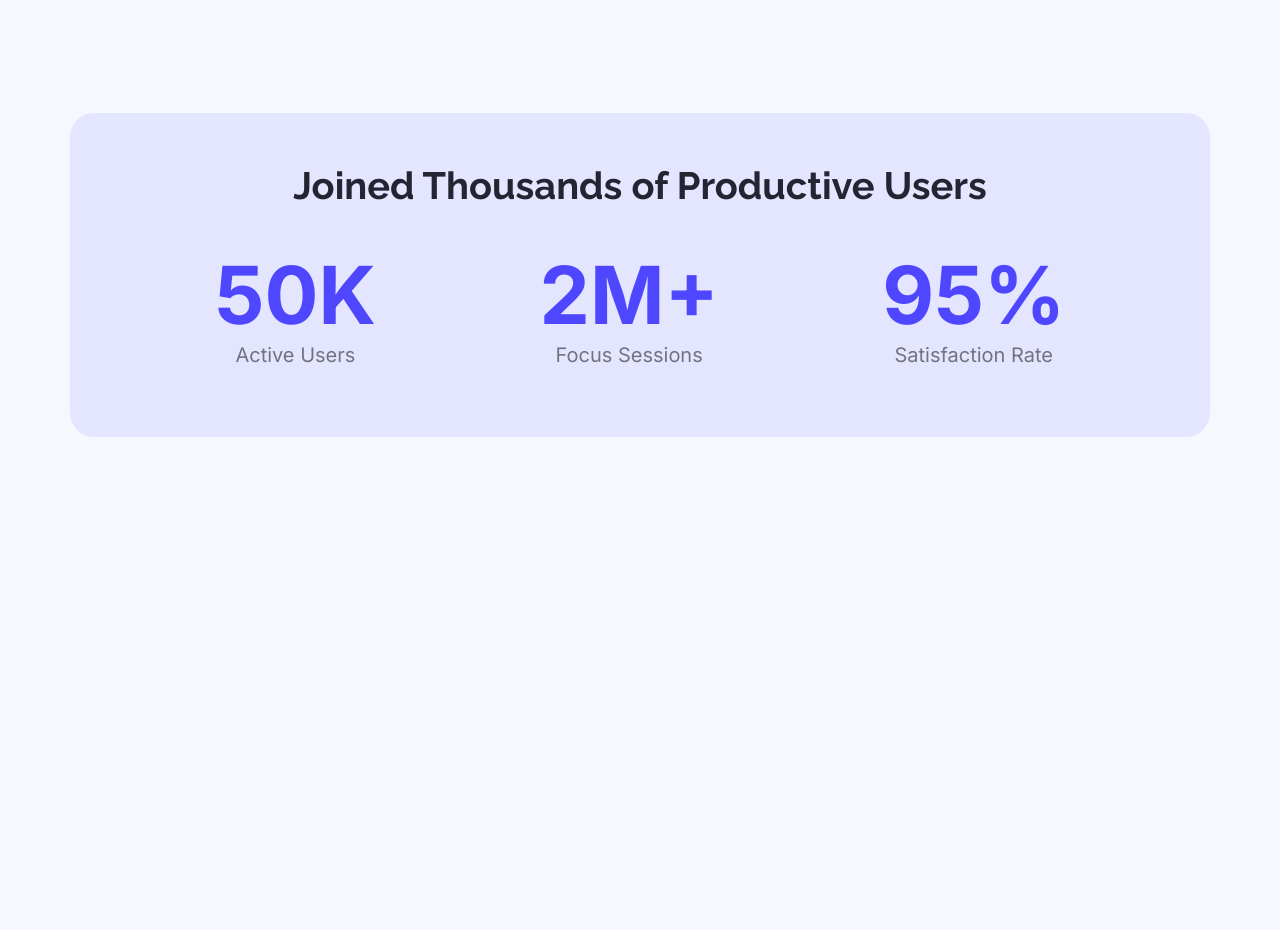
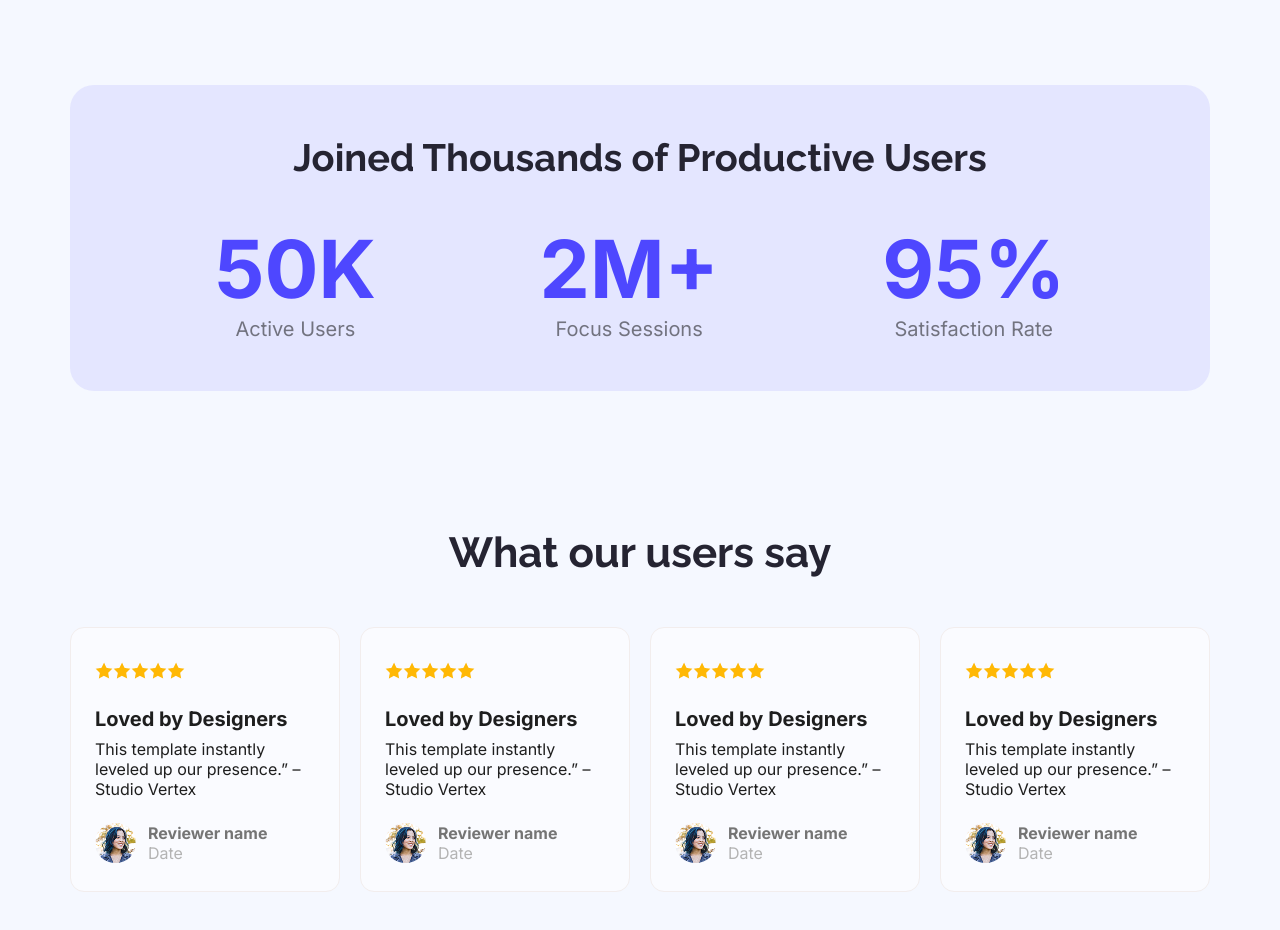
Before and after one commit to redwanweb353/Assignment-1, a plain HTML site: page index.html in a window 1280 px wide. Shown: the part 1112-2042 px from the top of the page. Before the commit the page ends 1557 px from the top, so only its background shows below. Drawn offline with Linux system fonts and the light colour scheme.

Commit message:
added user feedback section

```diff
--- a/ass.css
+++ b/ass.css
@@ -1,4 +1,8 @@
 /* shared style */
+*{
+    margin: 0;
+    padding: 0;
+}
 .raleway {
   font-family: "Raleway", sans-serif;
   font-optical-sizing: auto;
@@ -52,6 +56,7 @@ header{
     justify-content: space-between;
     padding-left:  150px;
     padding-right: 150px;
+    padding-top: 50px;
 
 }
 ul li{
@@ -102,6 +107,9 @@ main{
     margin-top: 23px;
 
 }
+.action-btn{
+    margin-top: 23px;
+}
 .action-img{
     border-radius: 48px;
 }
@@ -125,6 +133,7 @@ main{
     font-size: 38px;
     font-weight: bold;
     padding-top: 50px;
+    padding-bottom: 40px;
 
 }
 .user{
@@ -140,3 +149,54 @@ main{
     padding-bottom: 50px;
 
 }
+.feedback-section{
+    margin-top: 137px;
+    margin-bottom:137px ;
+
+}
+.feedback-title{
+    text-align: center;
+    font-size: 42px;
+    font-weight: bold;
+    color: #252432;
+    padding-bottom: 50px;
+}
+.feedback-container{
+    display: flex;
+    gap:20px ;
+}
+.star{
+    margin-top: 10px;
+}
+.feedback-card{
+    background-color: rgba(255, 255, 255, 0.5);
+    border: 1px solid rgba(242, 237, 237, 1);
+    border-radius: 14px;
+    padding: 24px;
+    color: rgba(30, 30, 30, 1);
+}
+.feedback-name{
+    padding-top: 24px;
+    padding-bottom: 8px;
+    font-size: 20px;
+}
+.feedback-description{
+    padding-bottom: 24px;
+}
+.feedback-holder{
+    display: flex;
+    gap: 12px;
+}
+.reviewer{
+    border-radius: 50%;
+}
+.star{
+    gap: 4px;
+}
+.name{
+    color: rgba(117, 117, 117, 1);
+    font-weight: bold;
+}
+.date{
+    color: rgba(179, 179, 179, 1);
+}
--- a/index.html
+++ b/index.html
@@ -34,7 +34,7 @@
             <div class="action-container">
                 <h4 class="action-title">See It in Action</h4>
                 <p class="action-description">Explore the live preview and imagine your brand in this bold new look.</p>
-                <button class="btn">Launch Live Preview</button>
+                <button class=" action-btn btn">Launch Live Preview</button>
             </div>
             <div ><img class="action-img"src="Assets/wc-mini.png" alt=""></div>
         </div>
@@ -58,6 +58,78 @@
             </div>
         </div>
     </section>
+    <section>
+        <div class="feedback-section">
+            <h3 class="feedback-title">What our users say</h3>
+            <div class="feedback-container inter">
+                <div class="feedback-card">
+                    <div class="star">
+                        <img src="Assets/icon-star.png" alt=""><img src="Assets/icon-star.png" alt=""><img src="Assets/icon-star.png" alt=""><img src="Assets/icon-star.png" alt=""><img src="Assets/icon-star.png" alt="">
+                    </div>
+                    <h4 class="feedback-name">Loved by Designers</h4>
+                    <p class="feedback-description">This template instantly leveled up our presence.” – Studio Vertex</p>
+                    <div class="feedback-holder">
+                        <div class="img">
+                            <img src="Assets/avatar.png" alt="" class="reviewer">
+                        </div>
+                         <div class="details">
+                            <p class="name">Reviewer name</p>
+                            <p class="date">Date</p>
+                         </div>
+                    </div>
+                    </div>
+                <div class="feedback-card">
+                    <div class="star">
+                        <img src="Assets/icon-star.png" alt=""><img src="Assets/icon-star.png" alt=""><img src="Assets/icon-star.png" alt=""><img src="Assets/icon-star.png" alt=""><img src="Assets/icon-star.png" alt="">
+                    </div>
+                    <h4 class="feedback-name">Loved by Designers</h4>
+                    <p class="feedback-description">This template instantly leveled up our presence.” – Studio Vertex</p>
+                    <div class="feedback-holder">
+                        <div class="img">
+                            <img src="Assets/avatar.png" alt="" class="reviewer">
+                        </div>
+                         <div class="details">
+                            <p class="name">Reviewer name</p>
+                            <p class="date">Date</p>
+                         </div>
+                    </div>
+                    </div>
+                <div class="feedback-card">
+                    <div class="star">
+                        <img src="Assets/icon-star.png" alt=""><img src="Assets/icon-star.png" alt=""><img src="Assets/icon-star.png" alt=""><img src="Assets/icon-star.png" alt=""><img src="Assets/icon-star.png" alt="">
+                    </div>
+                    <h4 class="feedback-name">Loved by Designers</h4>
+                    <p class="feedback-description">This template instantly leveled up our presence.” – Studio Vertex</p>
+                    <div class="feedback-holder">
+                        <div class="user-img">
+                            <img src="Assets/avatar.png" alt="" class="reviewer">
+                        </div>
+                         <div class="details">
+                            <p class="name">Reviewer name</p>
+                            <p class="date">Date</p>
+                         </div>
+                    </div>
+                    </div>
+                <div class="feedback-card">
+                    <div class="star">
+                        <img src="Assets/icon-star.png" alt=""><img src="Assets/icon-star.png" alt=""><img src="Assets/icon-star.png" alt=""><img src="Assets/icon-star.png" alt=""><img src="Assets/icon-star.png" alt="">
+                    </div>
+                    <h4 class="feedback-name">Loved by Designers</h4>
+                    <p class="feedback-description">This template instantly leveled up our presence.” – Studio Vertex</p>
+                    <div class="feedback-holder">
+                        <div class="img">
+                            <img src="Assets/avatar.png" alt="" class="reviewer">
+                        </div>
+                         <div class="details">
+                            <p class="name">Reviewer name</p>
+                            <p class="date">Date</p>
+                         </div>
+                    </div>
+                </div>
+
+            </div>
+        </div>
+    </section>
 
    </main>
    <footer>
```
